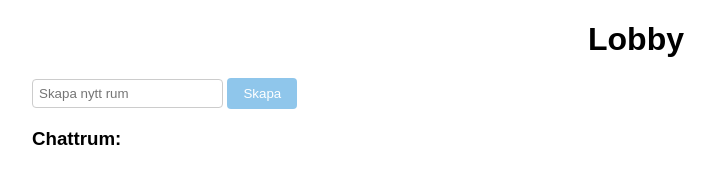
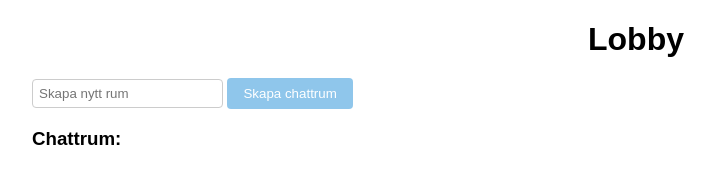
Before and after one commit to NatasaIc/chatyapp-socket.io, a website: page public/lobby.html in a window 1280 px wide. Shown: the whole page, without its empty margins (4-719 px from the left). Drawn offline with nearby package versions, Linux system fonts and the light colour scheme; no server answers.

Commit message:
create room

```diff
--- a/public/lobby.html
+++ b/public/lobby.html
@@ -13,7 +13,7 @@
     <h3 id="welcomeMessage"></h3>
     <ul id="usersList"></ul>
     <input type="text" placeholder="Skapa nytt rum" id="createRoomInput" />
-    <button id="createRoom">Skapa</button>
+    <button id="createRoom">Skapa chattrum</button>
     <h3>Chattrum:</h3>
     <ul id="roomsList">
     </ul>
```
